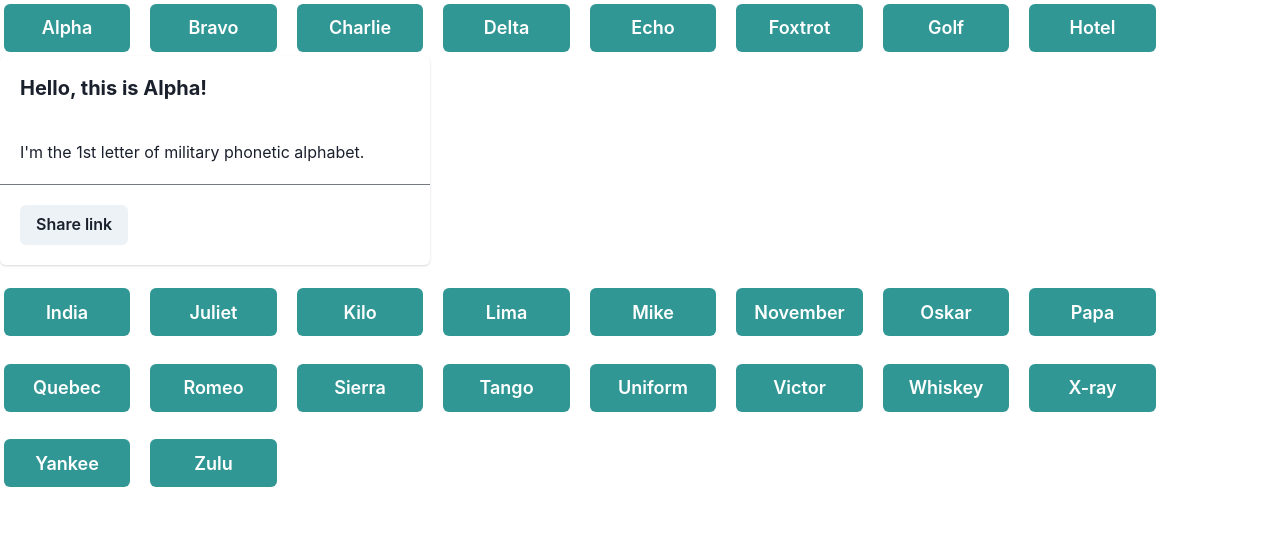
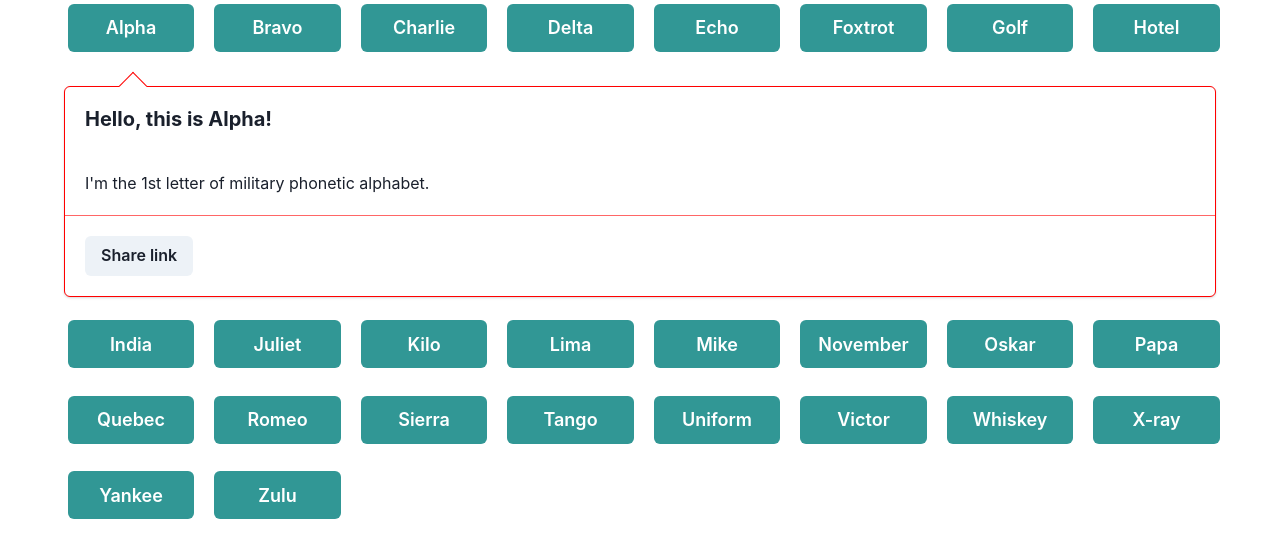
Before and after one commit to Serhii-Piatak-NBS-Lviv/url-controlled-expandable-list, a React (Create React App) app: page / in a window 1280 px wide. Both pictures are taken after a click on the button "Alpha". Shown: the top 558 px of the page. Built offline with nearby package versions, Linux system fonts and the light colour scheme.

Commit message:
add popup and arrow logic

```diff
--- a/src/App.js
+++ b/src/App.js
@@ -1,3 +1,4 @@
+import { useRef } from 'react';
 import { ChakraProvider, SimpleGrid } from '@chakra-ui/react';
 
 import ShiftingPopover from './components/ShiftingPopover';
@@ -5,21 +6,23 @@ import lettersApi from './rest';
 
 function App() {
 
+  const simpleGridRef = useRef();
+
   return (
     <ChakraProvider>
-      <SimpleGrid minChildWidth='120px' spacing='20px' w={['100%', '90%']}>
+      <SimpleGrid ref={simpleGridRef} position={'relative'} minChildWidth='120px' spacing='20px' w={['100%', '90%']} mx="auto">
           { lettersApi.map((letter) => {
             return (
               <ShiftingPopover
               name={letter.name}
               title={letter.title}
               description={letter.description}
+              simpleGridRef={simpleGridRef}
               key={`letter-${letter.name}`} />
             )}
           ) }
       </SimpleGrid>
     </ChakraProvider>
-
   );
 }
 
--- a/src/components/ShiftingPopover.jsx
+++ b/src/components/ShiftingPopover.jsx
@@ -1,7 +1,9 @@
-import React, {useState} from 'react';
+import React, {useState, useRef, useEffect } from 'react';
+import { css } from '@emotion/css';
+import { motion } from "framer-motion";
 import { useDispatch, useSelector } from 'react-redux';
-import { Button, GridItem, Card, CardHeader, CardBody, CardFooter, Heading, Text, Divider } from '@chakra-ui/react';
-import { useAutoAnimate } from '@formkit/auto-animate/react';
+import { Button, GridItem, Card, CardHeader, CardBody, CardFooter, Heading, Text, Divider,/* position */} from '@chakra-ui/react';
+// import { useAutoAnimate } from '@formkit/auto-animate/react';
 import { useToast } from '@chakra-ui/react';
 import { selectItem } from './sftpopoverSlice';
 import useURLParam from '../hooks/useURLParam';
@@ -11,8 +13,33 @@ import useURLParam from '../hooks/useURLParam';
 * @function ShiftingPopover
 **/
 
-const SplashDescription = ({name, title, description}) => {
+const cardWrapper = css`
+    border: solid 1px red !important;
+`
+
+const arrow = css`
+    position: absolute;
+    height: 20px;
+    width: 20px;
+    top: -11px;
+    border-left: solid 1px red;
+    border-top: solid 1px red;
+    background: #fff;
+    transform: rotate(45deg);
+`
+
+const SplashDescription = ({name, title, description, simpleGridRef, gridItemRef}) => {
     const toast = useToast();
+    const cardRef = useRef();
+
+    const [cardPosition, setCardPosition] = useState({toLeft: null, arrowPosition: null})
+
+    useEffect(() => {
+        setCardPosition({
+            arrowPosition: calcArrowPosition(gridItemRef),
+            toLeft: calcCardPosition(cardRef)
+        })
+      }, []);
 
     const handleShare = () => {
         const browserURL = new URL(window.location.href);
@@ -28,8 +55,37 @@ const SplashDescription = ({name, title, description}) => {
           });
     };
 
+    function calcCardPosition() {
+        if (cardRef.current) {
+          return cardRef.current.getBoundingClientRect().left - simpleGridRef.current.getBoundingClientRect().left;
+        }
+        return null;
+    }
+
+    function calcArrowPosition(gridItemRef) {
+        if(gridItemRef.current) {
+            return gridItemRef.current.offsetLeft + (gridItemRef.current.offsetWidth / 2) - 10;
+        }
+        return null;
+    }
+
   return(
-    <Card w={[268, 320, 380, 430, 430, 568]}>
+    <Card /*w={[268, 320, 380, 430, 430, 568]} */
+        className={cardWrapper}
+        as={motion.div}
+        initial={{ opacity: 0, height: 0 }}
+        animate={{ opacity: 1, height: 'auto' }}
+        exit={{ opacity: 0, height: 0 }}
+        transition={{ duration: 0.5 }}
+        ref={cardRef}
+        w={simpleGridRef.current?.offsetWidth ? `${simpleGridRef.current.offsetWidth}px` : ''}
+        mt={30}
+        right={ cardPosition.toLeft ? `${cardPosition.toLeft}px` : ''}
+    >
+        <span
+            className={arrow}
+            style={{left: `${cardPosition.arrowPosition ? cardPosition.arrowPosition : 0}px`}}
+        />
         <CardHeader>
             <Heading size='md'>{title}</Heading>
         </CardHeader>
@@ -42,12 +98,14 @@ const SplashDescription = ({name, title, description}) => {
         </CardFooter>
     </Card>
    )
-  }
+}
 
 
-const ShiftingPopover = ({name, title, description}) => {
-    const [parent] = useAutoAnimate();
+const ShiftingPopover = ({name, title, description, simpleGridRef}) => {
+    // const [parent] = useAutoAnimate();
     const dispatch = useDispatch();
+
+    const gridItemRef = useRef();
     const isInvokedAsParam = useURLParam('letter', name);
 
     if (isInvokedAsParam) dispatch(selectItem(name));
@@ -66,12 +124,23 @@ const ShiftingPopover = ({name, title, description}) => {
 
   return(
     <GridItem>
-        <Button colorScheme='teal' size='lg' w='100%' m='3%' onClick={reveal} ref={parent} >
+        <Button
+            ref={gridItemRef}
+            colorScheme='teal'
+            size='lg' w={'100%'}
+            m='3%'
+            onClick={reveal} /* ref={parent} */
+        >
             {name}
         </Button>
-        { isOpen && <SplashDescription name={name} title={title} description={description} /> }
+        { isOpen && <SplashDescription
+            name={name}
+            title={title}
+            description={description}
+            simpleGridRef={simpleGridRef}
+            gridItemRef={gridItemRef}/> }
     </GridItem>
    )
-  }
+}
 
 export default ShiftingPopover;
```
